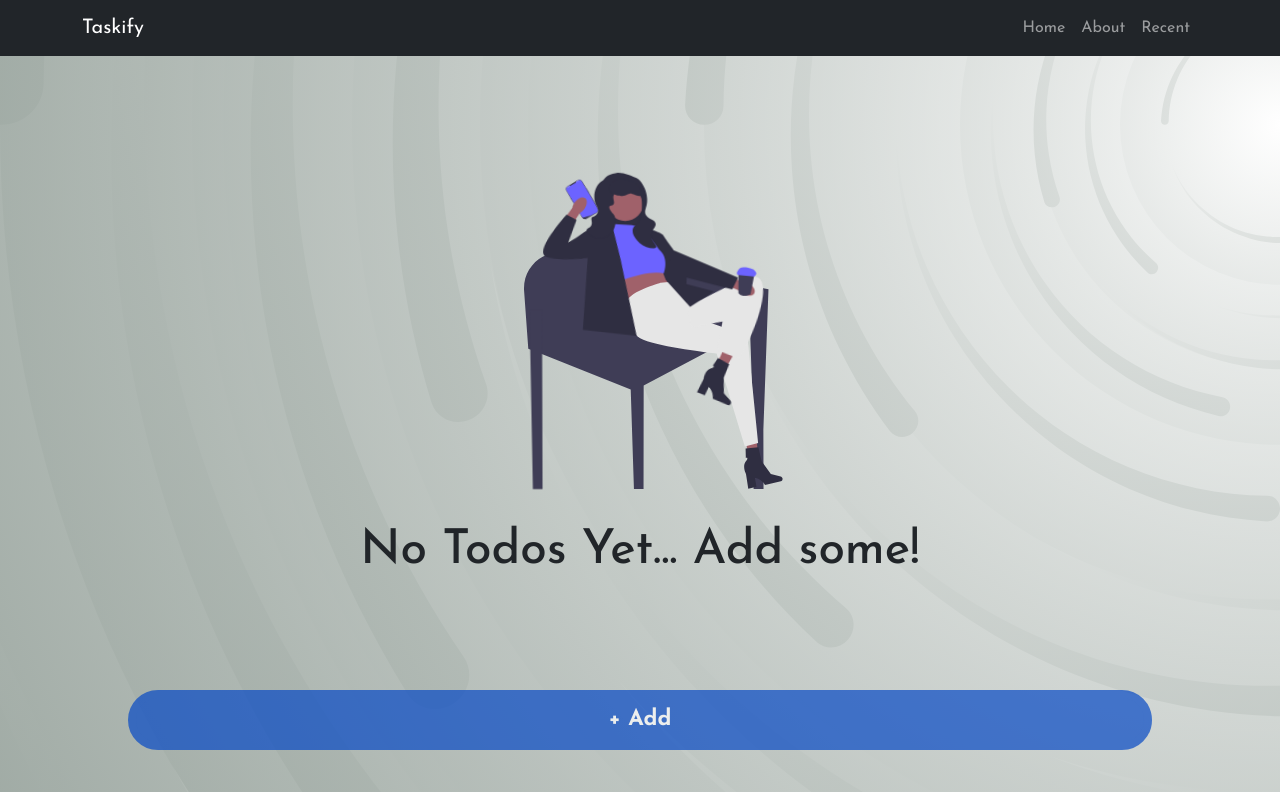
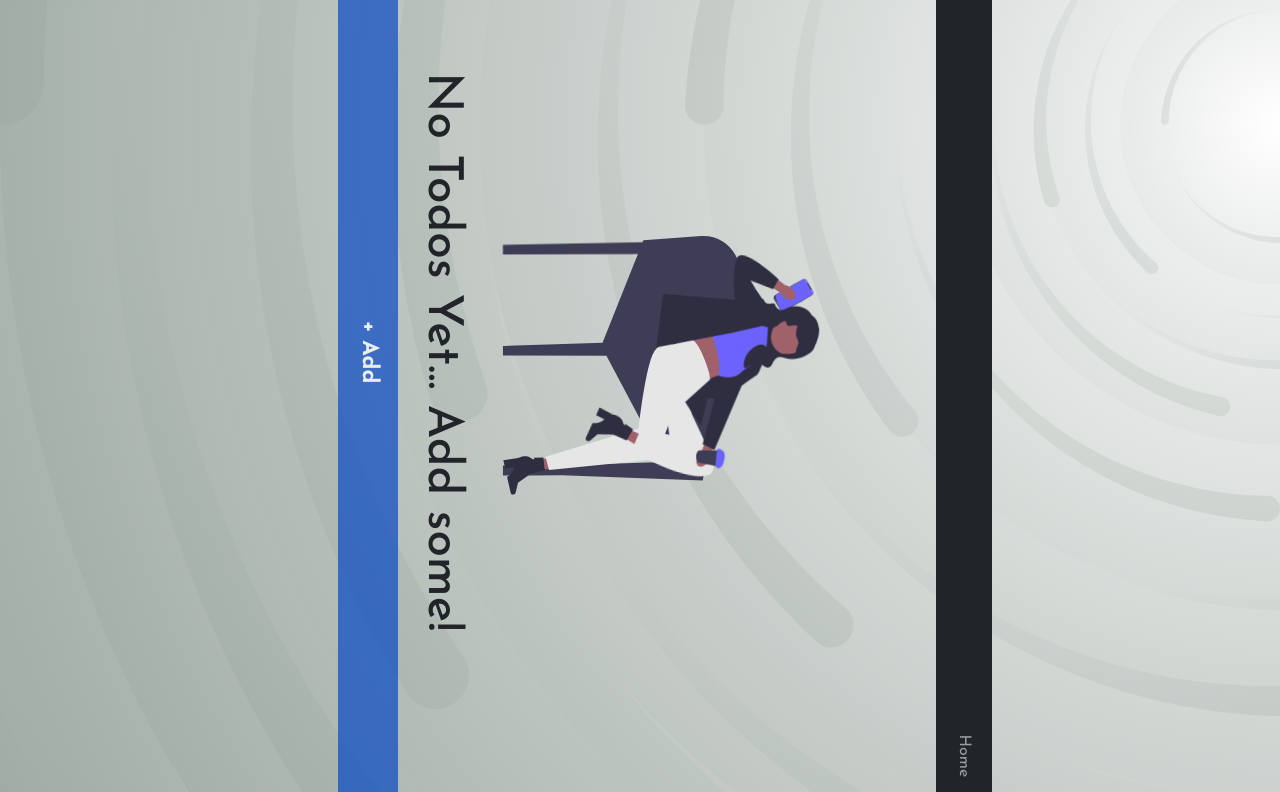
Before and after one commit to LukassF/ToDo, a React (Create React App) app: page / in a window 1280 px wide. Shown: the top 792 px of the page. Built offline with nearby package versions, Linux system fonts and the light colour scheme.

Commit message:
landscape mode responsivness

```diff
--- a/src/styles/style.css
+++ b/src/styles/style.css
@@ -42,6 +42,10 @@ body {
   font-family: JosefinSans;
   overflow-x: hidden;
   position: relative;
+
+  @media screen and (orientation:landscape){
+    transform: rotate(90deg);
+  }
 }
 
 #card {
```
